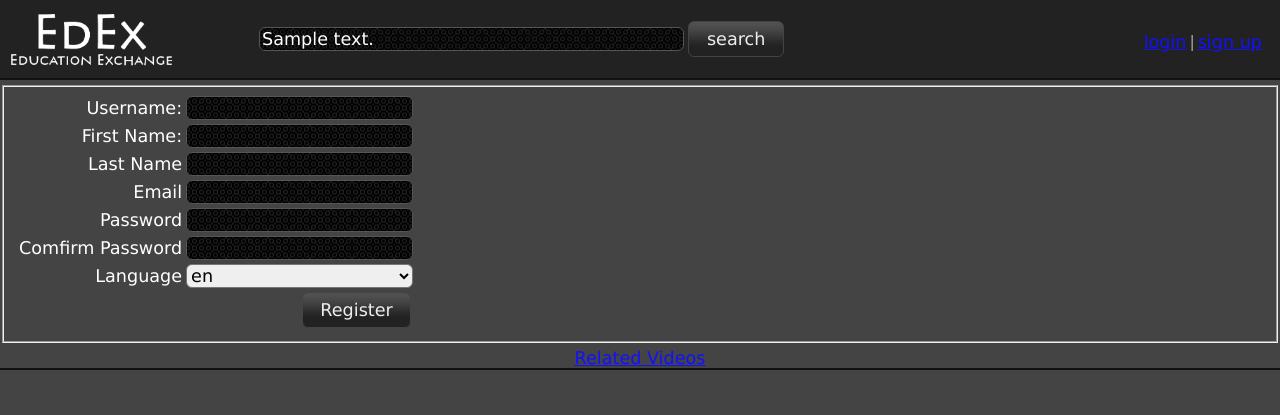
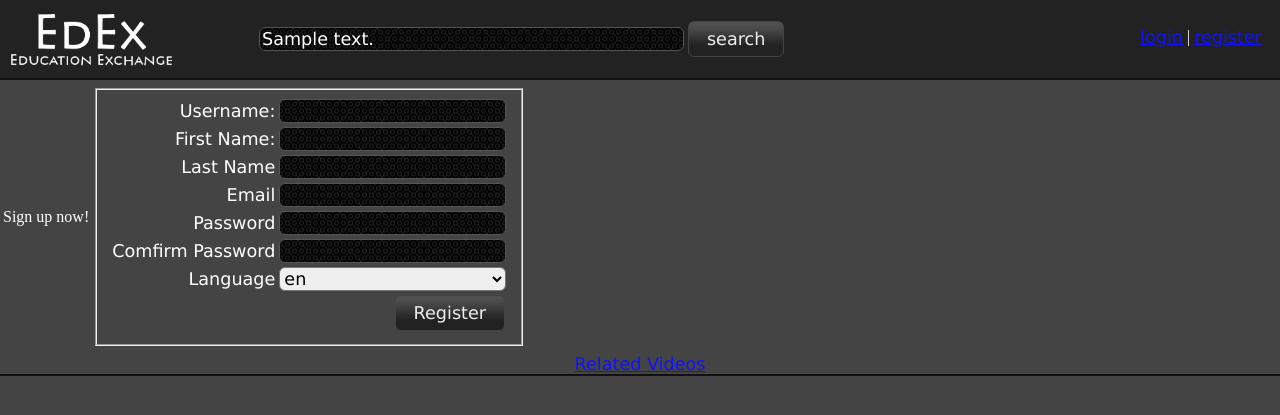
Before and after one commit to esalazar/iap_web, a Django app: template edex/edex_app/templates/registration.html in a window 1280 px wide. Shown: the top 415 px of the page. Run offline with Django 3.2, Linux system fonts and the light colour scheme; tables that the repository leaves empty hold one stand-in row (values such as "Sample post"); the template is opened without the code that fills it: values that come from a table or form of the project are taken from there, most other values are stand-ins (such as "Sample title", 1, 10 or a date in 2020); parts of the project's set-up code (start-up, migrations or seed data) failed here and were passed over; some libraries are stand-ins or nearby versions.

Commit message:
making simple ui changes

```diff
--- a/edex/edex_app/templates/base.html
+++ b/edex/edex_app/templates/base.html
@@ -115,7 +115,7 @@
                                     |
                                     </td>
                                     <td>
-			            				<a href="{% url edex_app.views.registration %}" class="ui-widget">sign up</a>
+			            				<a href="{% url edex_app.views.registration %}" class="ui-widget">register</a>
                                     </td>
                                 </tr>
                                 <tr>
--- a/edex/edex_app/templates/registration.html
+++ b/edex/edex_app/templates/registration.html
@@ -4,6 +4,12 @@
 
 {% block content %}
 <div class="registration">
+    <table>
+        <tr>
+            <td>
+                Sign up now!
+            </td>
+            <td>
             	<form action="." method="post">
                 {% csrf_token %}
             		<fieldset>
@@ -57,5 +63,8 @@
                         <label class="error">{{ registration_error }}</label>
             		</fieldset>
             	</form>
+            </td>
+        </tr>
+    </table>
 </div>
 {% endblock %}
--- a/edex/media/default.css
+++ b/edex/media/default.css
@@ -118,6 +118,7 @@
 .login {
     padding: 10px;
     width: 300px;
+    float: right;
 }
 
 .login_table {
--- a/edex/media/default.js
+++ b/edex/media/default.js
@@ -7,7 +7,12 @@
        $(".show_login").hide();
     });
 
-    $(".show_related_videos").click(function() {
-       $(".related_videos_table").slideToggle();
-    });
+    $(".related_videos").hover(
+        function() {
+            $(".related_videos_table").show("slide", {direction: "up"});
+        },
+        function() {
+            $(".related_videos_table").hide("slide", {direction: "up"});
+        }
+    );
 });
```
Lines whose indentation alone changed are shown as unchanged.
